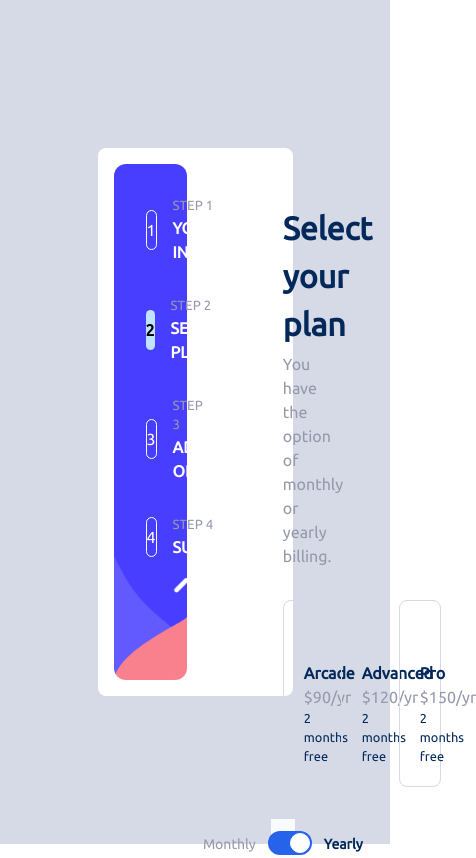
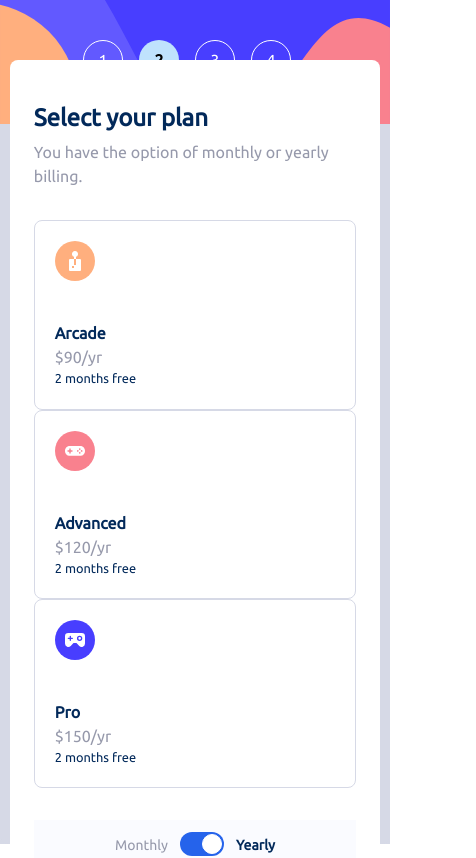
Before and after one commit to buseseker/multi-step-form, a React (Create React App) app: page /select-plan in a window 390 px wide. Shown: the top 858 px of the page, 476 px wide, since content can reach past the window. Built offline with nearby package versions, Linux system fonts and the light colour scheme.

Commit message:
Responsive CSS

```diff
--- a/src/components/personelInfoForm/PersonelInfoForm.js
+++ b/src/components/personelInfoForm/PersonelInfoForm.js
@@ -99,7 +99,7 @@ const PersonelInfoForm = () => {
           </div>
         </form>
       </div>
-      <div className='flex justify-end absolute lg:right-5 xs:right-0  lg:bottom-4 xs:-bottom-20 sm:-bottom-60 xs:w-full sm:w-full'>
+      <div className='flex justify-end absolute lg:right-40 xs:right-0  lg:bottom-4 xs:-bottom-20 sm:-bottom-60 xs:w-full sm:w-full'>
         <button
           className='btn bg-marine-blue text-white py-3 px-6 rounded-lg w-max self-end hover:bg-button-hover-blue'
           type='submit'
--- a/src/components/selectedPlanCard/SelectedPlanCard.js
+++ b/src/components/selectedPlanCard/SelectedPlanCard.js
@@ -15,7 +15,7 @@ const SelectedPlanCard = ({ plan }) => {
 
   return (
     <div
-      className={`card w-1/3 rounded-lg p-5 cursor-pointer ${selectedCard === plan.name ? 'border border-violet-900' : 'border border-light-gray'}`}
+      className={`card lg:w-1/3 sm:w-1/3 xs:h-1/3 rounded-lg p-5 cursor-pointer ${selectedCard === plan.name ? 'border border-violet-900' : 'border border-light-gray'}`}
       onClick={() => handleCardClick(plan)}
     >
       <img className='mb-10' src={plan.icon} alt='' />
--- a/src/pages/select-plan/SelectPlan.js
+++ b/src/pages/select-plan/SelectPlan.js
@@ -26,51 +26,51 @@ const SelectPlan = () => {
 
   return (
     <div className='body bg-light-gray h-screen flex justify-center items-center font-ubuntu'>
-      <div className='form-container bg-white flex h-[65vh] w-1/2 p-4 rounded-lg'>
-        <div className='form-sidebar h-full w-[45%] bg-desktop-sidebar bg-center bg-no-repeat bg-cover rounded-xl flex flex-col p-8 gap-y-8'>
-          <div className='step flex items-center gap-x-4 '>
+      <div className='form-container flex rounded-lg lg:h-[65vh] xs:h-full sm:h-full lg:w-3/5 xs:w-full sm:w-full lg:bg-white xs:bg-light-gray sm:bg-light-gray xs:flex-col sm:flex-col lg:flex-row lg:p-4 '>
+      <div className='form-sidebar flex p-8 gap-y-8 bg-center bg-no-repeat bg-cover lg:flex-col xs:justify-center sm:justify-center lg:justify-start xs:p-10 sm:p-10 lg:h-full xs:h-[25%] sm:h-[25%] lg:w-[45%] xs:w-full sm:w-full lg:bg-desktop-sidebar xs:bg-mobile-sidebar sm:bg-mobile-sidebar lg:rounded-xl'>
+          <div className='step flex lg:items-center gap-x-4 '>
             <div className='step-number flex justify-center items-center border border-white w-10 h-10 rounded-full'>
               <p className='text-white'>1</p>
             </div>
             <div className='step-text'>
-              <h5 className='text-cool-gray font-thin text-h5'>STEP 1</h5>
-              <h4 className='text-white font-bold'>YOUR INFO</h4>
+              <h5 className='text-cool-gray font-thin text-h5 xs:hidden sm:hidden lg:block'>STEP 1</h5>
+              <h4 className='text-white font-bold xs:hidden sm:hidden lg:block'>YOUR INFO</h4>
             </div>
           </div>
-          <div className='step flex items-center gap-x-4'>
+          <div className='step flex lg:items-center gap-x-4'>
             <div className='step-number flex justify-center items-center bg-light-blue w-10 h-10 rounded-full'>
               <p className='text-black font-extrabold'>2</p>
             </div>
             <div className='step-text'>
-              <h5 className='text-cool-gray font-thin text-h5'>STEP 2</h5>
-              <h4 className='text-white font-bold'>SELECT PLAN</h4>
+              <h5 className='text-cool-gray font-thin text-h5 xs:hidden sm:hidden lg:block'>STEP 2</h5>
+              <h4 className='text-white font-bold xs:hidden sm:hidden lg:block'>SELECT PLAN</h4>
             </div>
           </div>
-          <div className='step flex items-center gap-x-4'>
+          <div className='step flex lg:items-center gap-x-4'>
             <div className='step-number flex justify-center items-center border border-white w-10 h-10 rounded-full'>
               <p className='text-white'>3</p>
             </div>
             <div className='step-text'>
-              <h5 className='text-cool-gray font-thin text-h5'>STEP 3</h5>
-              <h4 className='text-white font-bold'>ADD-ONS</h4>
+              <h5 className='text-cool-gray font-thin text-h5 xs:hidden sm:hidden lg:block'>STEP 3</h5>
+              <h4 className='text-white font-bold xs:hidden sm:hidden lg:block'>ADD-ONS</h4>
             </div>
           </div>
-          <div className='step flex items-center gap-x-4'>
+          <div className='step flex lg:items-center gap-x-4'>
             <div className='step-number flex justify-center items-center border border-white w-10 h-10 rounded-full'>
               <p className='text-white'>4</p>
             </div>
             <div className='step-text'>
-              <h5 className='text-cool-gray font-thin text-h5'>STEP 4</h5>
-              <h4 className='text-white font-bold'>SUMMARY</h4>
+              <h5 className='text-cool-gray font-thin text-h5 xs:hidden sm:hidden lg:block'>STEP 4</h5>
+              <h4 className='text-white font-bold xs:hidden sm:hidden lg:block'>SUMMARY</h4>
             </div>
           </div>
         </div>
-        <div className='plan-section flex items-center flex-col gap-y-8 w-full px-24 pt-10'>
-          <div className='plan-header w-full flex flex-col gap-y-1'>
-            <h1 className='text-h1 text-marine-blue font-black'>Select your plan</h1>
+        <div className='plan-section flex items-center flex-col gap-y-8 px-24 pt-10 pb-10 relative xs:px-6 lg:pb-0 lg:w-full xs:w-[95%] sm:w-[95%] xs:mx-auto sm:mx-auto xs:-my-16 sm:-my-16 lg:my-0 xs:bg-white sm:bg-white xs:rounded-lg sm:rounded-lg'>
+        <div className='plan-header w-full flex flex-col gap-y-1 lg:px-16 sm:px-24'>
+            <h1 className='lg:text-h1 text-marine-blue font-black xs:text-m'>Select your plan</h1>
             <p className='text-cool-gray '>You have the option of monthly or yearly billing.</p>
           </div>
-          <div className='plan-cards flex gap-x-4 w-full'>
+          <div className='plan-cards flex lg:flex-row sm:flex-row xs:flex-col gap-x-4 w-full lg:px-16 sm:px-24 '>
             {plans.map((plan) => {
               return <SelectedPlanCard key={plan.id} plan={plan} />;
             })}
@@ -109,7 +109,7 @@ const SelectPlan = () => {
               </span>
             </div>
           </div>
-          <div className='btn w-full flex justify-between'>
+          <div className='btn w-full flex justify-between absolute lg:bottom-4 sm:-bottom-60 xs:-bottom-60 lg:px-20'>
             <button
               className='btn text-cool-gray font-extrabold py-3 px-6 rounded-lg w-max self-end  mt-16 hover:text-marine-blue'
               onClick={handleGoBack}
```
